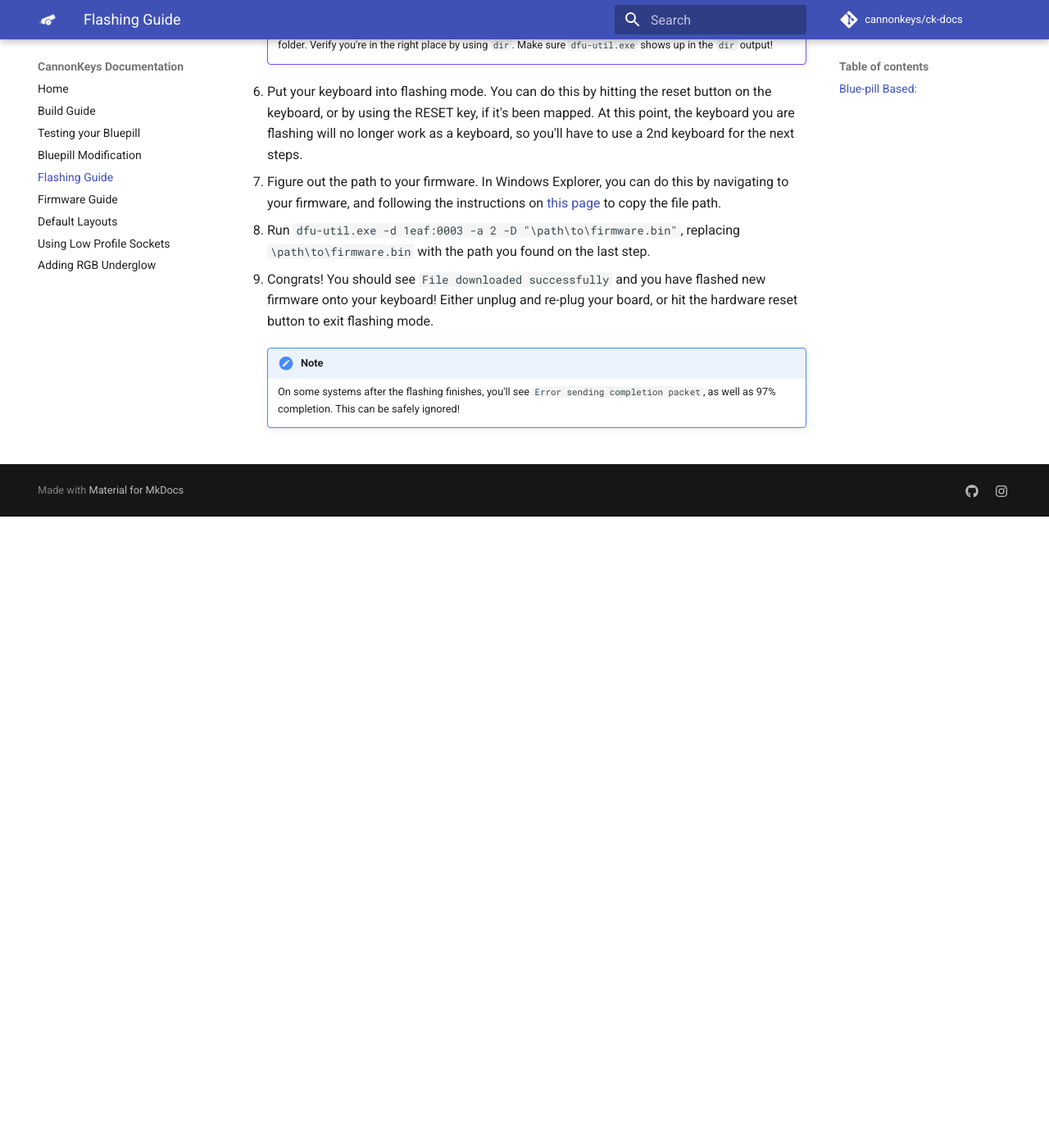
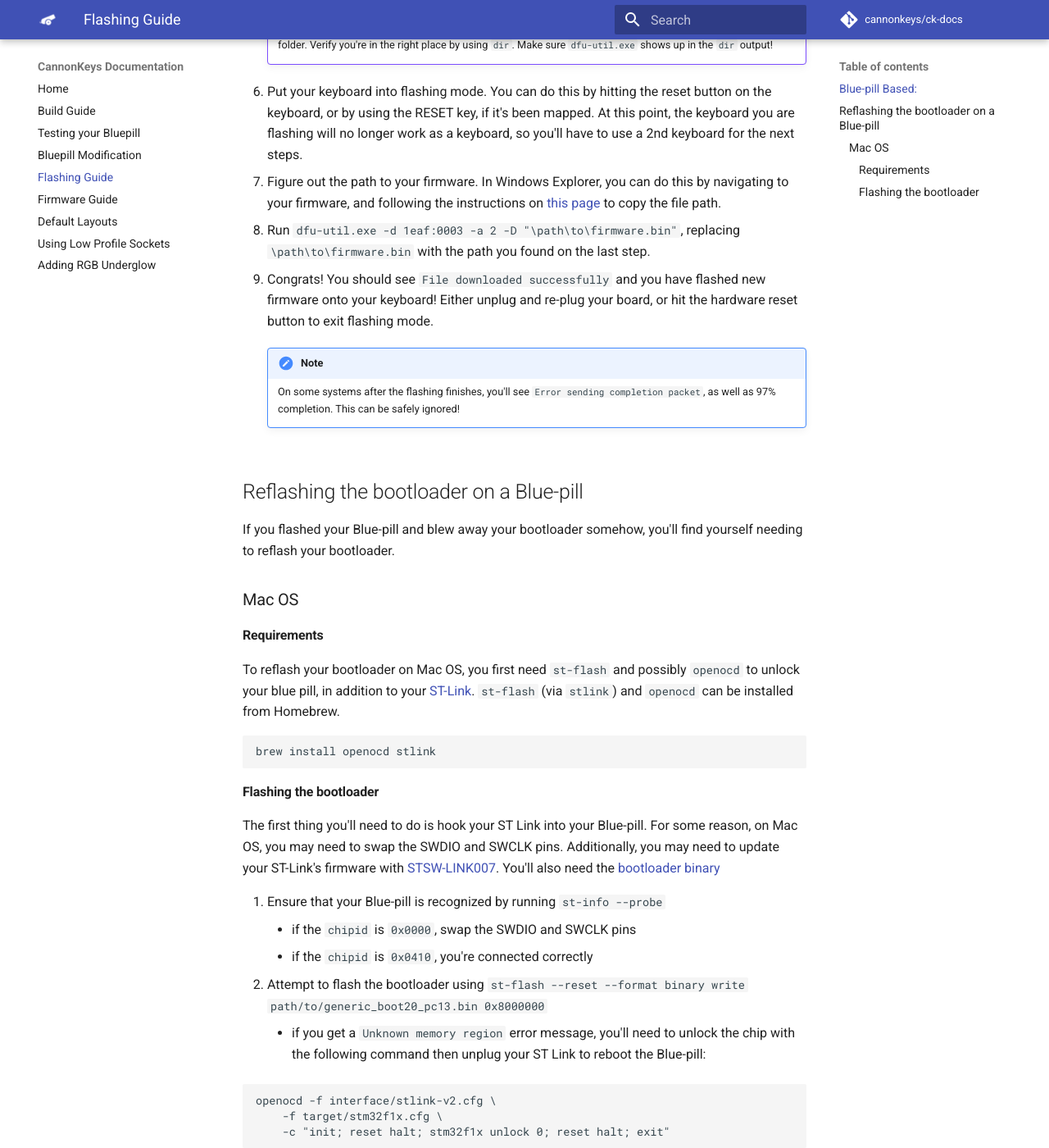
Before and after one commit to cannonkeys/ck-docs, an MkDocs documentation site: the page built from docs/flashing.md, in a window 1280 px wide and 1400 px high, scrolled down 804 px. Shown: the whole window at 82% size. Built offline with MkDocs 1.6.1 and Material for MkDocs 9.7.7, drawn with Linux system fonts in a browser that asks for light colours; comment, search, counter and statistics services are not loaded; before the commit the page ends 1434 px from its top, so only the background shows below that; some of the changed text lies outside the part shown.

Commit message:
Add documentation about rescuing a controller with STLink (#3)
* Add documentation about rescuing a controller with STLink

* Add Mac OS documentation

* Fix fenced code

* More formatting fixes

* Even more formatting fixes

* Final fixes

````diff
--- a/docs/flashing.md
+++ b/docs/flashing.md
@@ -23,3 +23,53 @@ This includes the Practice60, Ortho60, and Ortho48
 
     !!! Note
         On some systems after the flashing finishes, you'll see `Error sending completion packet`, as well as 97% completion. This can be safely ignored!
+
+## Reflashing the bootloader on a Blue-pill
+If you flashed your Blue-pill and blew away your bootloader somehow, you'll find yourself needing to reflash your bootloader.
+
+### Mac OS
+
+#### Requirements
+To reflash your bootloader on Mac OS, you first need `st-flash` and possibly `openocd` to unlock your blue pill, in addition to your [ST-Link][stlink]. `st-flash` (via `stlink`) and `openocd` can be installed from Homebrew.
+
+```
+brew install openocd stlink
+```
+
+#### Flashing the bootloader
+
+The first thing you'll need to do is hook your ST Link into your Blue-pill. For some reason, on Mac OS, you may need to swap the SWDIO and SWCLK pins. Additionally, you may need to update your ST-Link's firmware
+with [STSW-LINK007][stlink007]. You'll also need the [bootloader binary][bootloader]
+
+1. Ensure that your Blue-pill is recognized by running `st-info --probe`
+    * if the `chipid` is `0x0000`, swap the SWDIO and SWCLK pins
+    * if the `chipid` is `0x0410`, you're connected correctly
+1. Attempt to flash the bootloader using `st-flash --reset --format binary write path/to/generic_boot20_pc13.bin 0x8000000`
+    * if you get a `Unknown memory region` error message, you'll need to unlock the chip with the following command then unplug your ST Link to reboot the Blue-pill:
+
+```
+openocd -f interface/stlink-v2.cfg \
+    -f target/stm32f1x.cfg \
+    -c "init; reset halt; stm32f1x unlock 0; reset halt; exit"
+```
+
+ If you see the following (or something similar), your Blue-pill was successfully flashed
+
+```
+st-flash 1.5.1
+2019-04-28T19:58:23 INFO common.c: Loading device parameters....
+2019-04-28T19:58:23 INFO common.c: Device connected is: F1 Medium-density device, id 0x20036410
+2019-04-28T19:58:23 INFO common.c: SRAM size: 0x5000 bytes (20 KiB), Flash: 0x10000 bytes (64 KiB) in pages of 1024 bytes
+2019-04-28T19:58:23 INFO common.c: Attempting to write 7160 (0x1bf8) bytes to stm32 address: 134217728 (0x8000000)
+Flash page at addr: 0x08001800 erased
+2019-04-28T19:58:23 INFO common.c: Finished erasing 7 pages of 1024 (0x400) bytes
+2019-04-28T19:58:23 INFO common.c: Starting Flash write for VL/F0/F3/F1_XL core id
+2019-04-28T19:58:23 INFO flash_loader.c: Successfully loaded flash loader in sram
+7/7 pages written
+```
+
+Now you should have a reflash bootloader ready to be flashed with the QMK firmware of your choosing!
+
+[stlink]: https://cannonkeys.com/products/st-link
+[stlink007]: https://www.st.com/en/development-tools/stsw-link007.html
+[bootloader]: https://github.com/rogerclarkmelbourne/STM32duino-bootloader/blob/master/bootloader_only_binaries/generic_boot20_pc13.bin
````
